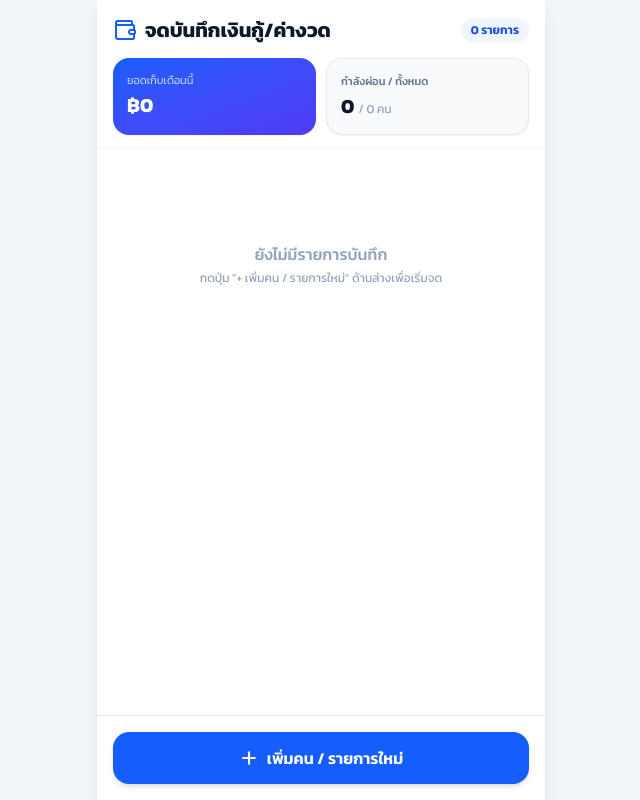
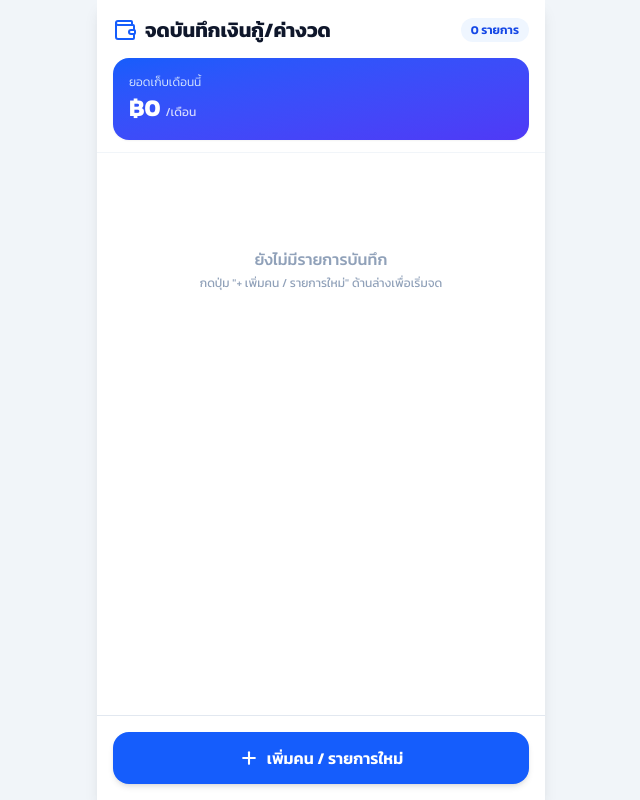
Before and after one commit to tlegeek1524/my-project, a Next.js app: page / in a window 1280 px wide. Shown: the whole page, without its empty margins (319-959 px from the left). Built offline with nearby package versions, Linux system fonts and the light colour scheme.

Commit message:
chore: remove 'กำลังผ่อน / ทั้งหมด' summary box

```diff
--- a/src/app/page.tsx
+++ b/src/app/page.tsx
@@ -259,21 +259,13 @@ export default function MobilePaymentApp() {
             </span>
           </div>
 
-          {/* Quick Summary Grid Layout */}
-          <div className="mt-3.5 grid grid-cols-2 gap-2.5">
-            <div className="bg-gradient-to-br from-blue-600 to-indigo-600 text-white p-3.5 rounded-2xl shadow-xs">
-              <p className="text-[11px] text-blue-100 font-light">ยอดเก็บเดือนนี้</p>
-              <p className="text-xl font-bold mt-0.5 truncate">
-                ฿{formatMoney(monthlyTotal)}
-              </p>
-            </div>
-            <div className="bg-slate-50 border border-slate-200/80 p-3.5 rounded-2xl shadow-xs flex flex-col justify-between">
-              <p className="text-[11px] text-slate-500 font-medium">กำลังผ่อน / ทั้งหมด</p>
-              <p className="text-xl font-bold text-slate-900 mt-0.5">
-                {ongoingItems.length}{" "}
-                <span className="text-xs font-normal text-slate-400">/ {items.length} คน</span>
-              </p>
-            </div>
+          {/* Quick Summary Card */}
+          <div className="mt-3.5 bg-gradient-to-br from-blue-600 to-indigo-600 text-white p-4 rounded-2xl shadow-xs">
+            <p className="text-xs text-blue-100 font-light">ยอดเก็บเดือนนี้</p>
+            <p className="text-2xl font-bold mt-0.5">
+              ฿{formatMoney(monthlyTotal)}{" "}
+              <span className="text-xs font-normal opacity-80">/เดือน</span>
+            </p>
           </div>
         </header>
 
```
